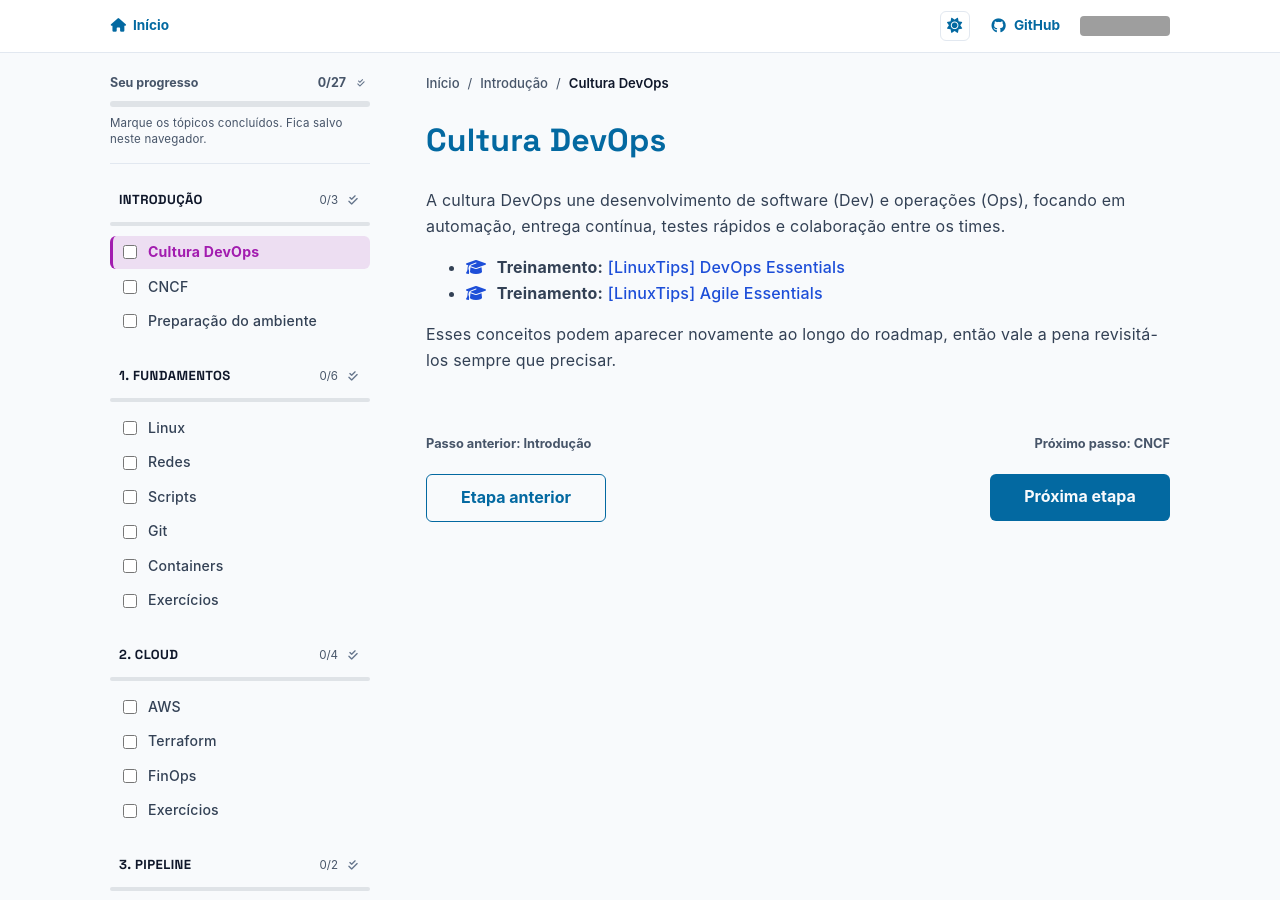
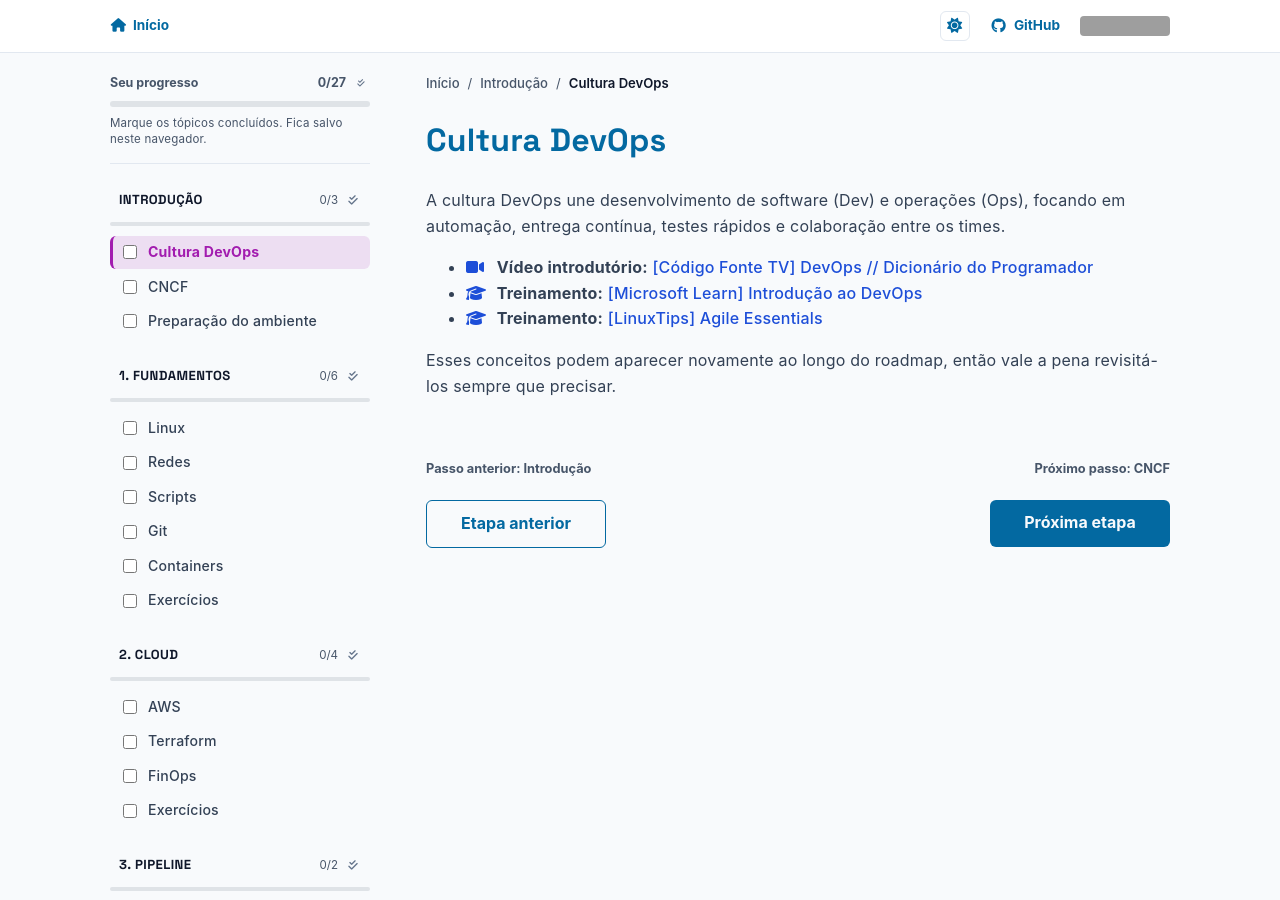
Before and after one commit to therenanlira/cloud-engineer-roadmap, a Jekyll site: the page built from docs/content/modules/introducao/cultura-devops/index.md, in a window 1280 px wide and 900 px high. Built offline with Jekyll 4.4.1, drawn with Linux system fonts in a browser that asks for light colours; grey boxes are pictures that could not be loaded.

Commit message:
Replace discontinued DevOps Essentials course on Cultura DevOps page
The LinuxTips course was taken down (404). Use the Código Fonte TV
DevOps overview video and the free Microsoft Learn "Introdução ao
DevOps" module instead.

Co-Authored-By: Claude Opus 5.5 <noreply@anthropic.com>
Claude-Session: https://claude.ai/code/session_019cmUEPEgoiw6nj9nM1cRNx

```diff
--- a/docs/content/modules/introducao/cultura-devops/index.md
+++ b/docs/content/modules/introducao/cultura-devops/index.md
@@ -7,7 +7,8 @@ title: Introdução (Cultura DevOps)
 
 A cultura DevOps une desenvolvimento de software (Dev) e operações (Ops), focando em automação, entrega contínua, testes rápidos e colaboração entre os times.
 
-* <i class="fas fa-graduation-cap"></i> **Treinamento:** [[LinuxTips] DevOps Essentials](https://linuxtips.io/treinamento/devops-essentials/)
+* <i class="fas fa-video"></i> **Vídeo introdutório:** [[Código Fonte TV] DevOps // Dicionário do Programador](https://youtu.be/iwf6kcvxeD4)
+* <i class="fas fa-graduation-cap"></i> **Treinamento:** [[Microsoft Learn] Introdução ao DevOps](https://learn.microsoft.com/pt-br/training/modules/introduction-to-devops/)
 * <i class="fas fa-graduation-cap"></i> **Treinamento:** [[LinuxTips] Agile Essentials](https://linuxtips.io/treinamento/agile-essentials/)
 
 Esses conceitos podem aparecer novamente ao longo do roadmap, então vale a pena revisitá-los sempre que precisar.
```
